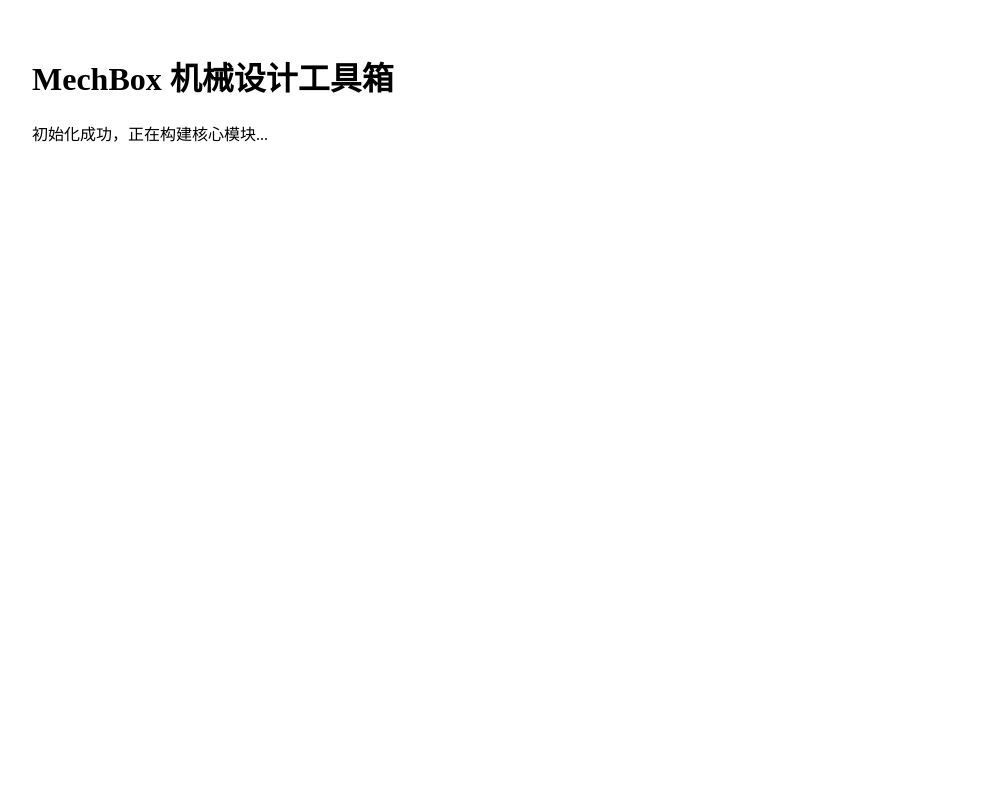
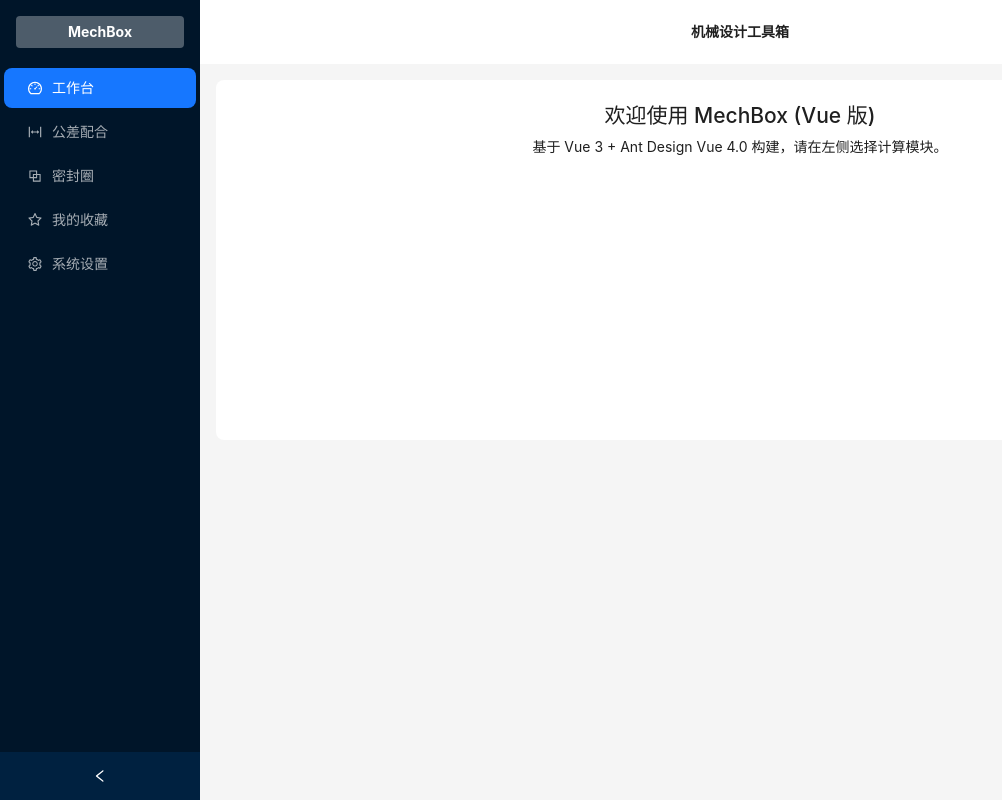
Before and after one commit to Ember-Moth/MechBox, a Vue app: page / in a window 1280 px wide. Shown: the whole page, without its empty margins (0-1002 px from the left). Built offline with nearby package versions, Linux system fonts and the light colour scheme.

Commit message:
chore: migrate technical stack from React to Vue 3

```diff
--- /dev/null
+++ b/src/renderer/App.vue
@@ -0,0 +1,66 @@
+<script setup lang="ts">
+import { ref } from 'vue'
+import {
+  DashboardOutlined,
+  ColumnWidthOutlined,
+  BlockOutlined,
+  SettingOutlined,
+  StarOutlined
+} from '@ant-design/icons-vue'
+
+const collapsed = ref(false)
+const selectedKeys = ref(['dashboard'])
+
+const menuItems = [
+  { key: 'dashboard', icon: DashboardOutlined, label: '工作台' },
+  { key: 'tolerances', icon: ColumnWidthOutlined, label: '公差配合' },
+  { key: 'seals', icon: BlockOutlined, label: '密封圈' },
+  { key: 'favorites', icon: StarOutlined, label: '我的收藏' },
+  { key: 'settings', icon: SettingOutlined, label: '系统设置' }
+]
+</script>
+
+<template>
+  <a-layout style="min-height: 100vh">
+    <a-layout-sider v-model:collapsed="collapsed" collapsible>
+      <div class="logo">MechBox</div>
+      <a-menu v-model:selectedKeys="selectedKeys" theme="dark" mode="inline">
+        <a-menu-item v-for="item in menuItems" :key="item.key">
+          <template #icon>
+            <component :is="item.icon" />
+          </template>
+          <span>{{ item.label }}</span>
+        </a-menu-item>
+      </a-menu>
+    </a-layout-sider>
+    <a-layout>
+      <a-layout-header style="background: #fff; padding: 0; text-align: center; font-weight: bold">
+        机械设计工具箱
+      </a-layout-header>
+      <a-layout-content style="margin: 16px">
+        <div :style="{ padding: '24px', background: '#fff', minHeight: '360px', borderRadius: '8px' }">
+          <div v-if="selectedKeys[0] === 'dashboard'" style="text-align: center">
+            <h2>欢迎使用 MechBox (Vue 版)</h2>
+            <p>基于 Vue 3 + Ant Design Vue 4.0 构建，请在左侧选择计算模块。</p>
+          </div>
+          <div v-else>
+            正在构建 {{ selectedKeys[0] }} 模块...
+          </div>
+        </div>
+      </a-layout-content>
+    </a-layout>
+  </a-layout>
+</template>
+
+<style scoped>
+.logo {
+  height: 32px;
+  margin: 16px;
+  background: rgba(255, 255, 255, 0.3);
+  border-radius: 4px;
+  text-align: center;
+  line-height: 32px;
+  color: white;
+  font-weight: bold;
+}
+</style>
--- a/src/renderer/index.html
+++ b/src/renderer/index.html
@@ -1,15 +1,15 @@
-<!DOCTYPE html>
+<!doctype html>
 <html>
     <head>
         <meta charset="UTF-8" />
         <title>MechBox - 机械设计工具箱</title>
         <meta
             http-equiv="Content-Security-Policy"
-      content="default-src 'self'; script-src 'self'; style-src 'self' 'unsafe-inline'"
+            content="default-src 'self'; script-src 'self' 'unsafe-inline'; style-src 'self' 'unsafe-inline'"
         />
     </head>
     <body>
-    <div id="root"></div>
-    <script type="module" src="./main.tsx"></script>
+        <div id="app"></div>
+        <script type="module" src="./main.ts"></script>
     </body>
 </html>
--- a/src/renderer/main.tsx
+++ /dev/null
@@ -1,30 +0,0 @@
-import React from 'react'
-import ReactDOM from 'react-dom/client'
-import { ConfigProvider, theme } from 'antd'
-import zhCN from 'antd/locale/zh_CN'
-
-const App = () => {
-  return (
-    <ConfigProvider
-      locale={zhCN}
-      theme={{
-        algorithm: theme.defaultAlgorithm,
-        token: {
-          colorPrimary: '#1677ff',
-          borderRadius: 4,
-        },
-      }}
-    >
-      <div style={{ padding: 24 }}>
-        <h1>MechBox 机械设计工具箱</h1>
-        <p>初始化成功，正在构建核心模块...</p>
-      </div>
-    </ConfigProvider>
-  )
-}
-
-ReactDOM.createRoot(document.getElementById('root') as HTMLElement).render(
-  <React.StrictMode>
-    <App />
-  </React.StrictMode>
-)
```
Also changed, not shown: data/standards/tolerances/iso286.json (added, +25 -0 lines), electron-vite.config.ts (+21 -21 lines), package.json (+10 -11 lines), src/renderer/engine/tolerances/fit.ts (added, +37 -0 lines), src/renderer/engine/types.ts (added, +35 -0 lines), src/renderer/main.ts (added, +8 -0 lines). Lines whose indentation alone changed are shown as unchanged.
